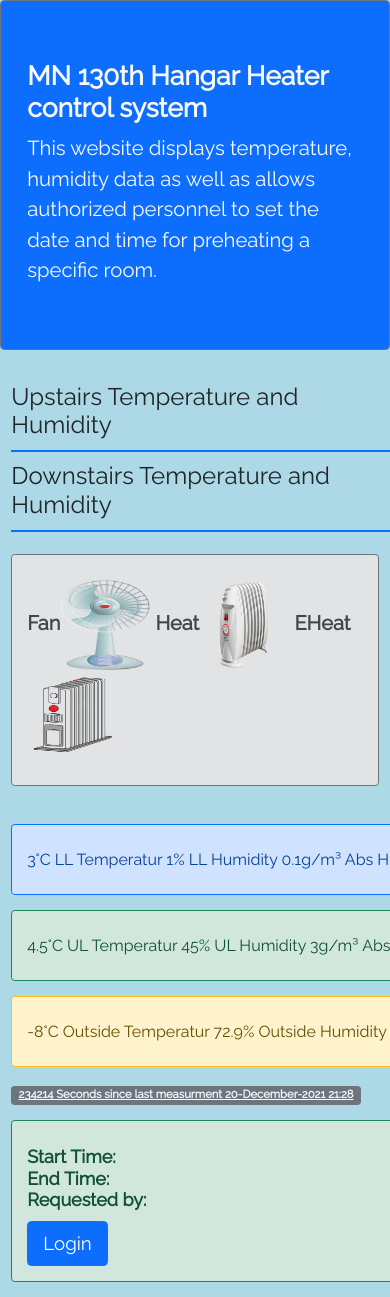
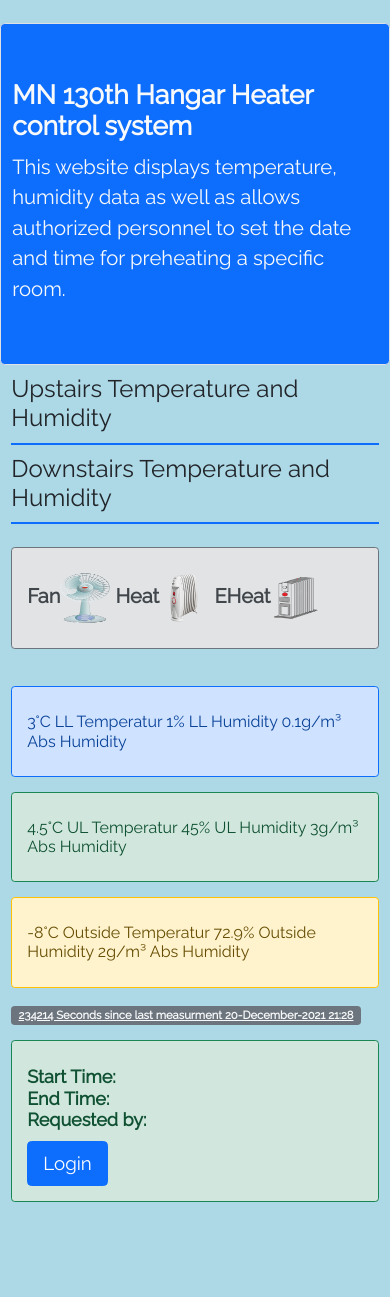
Before and after one commit to kouami/hangarheatingsystem, a PHP site: page / in a window 390 px wide; the page is wider, and only the part inside the window is pictured. After the commit the page ends 1202 px from the top of that part, so only its background shows below. Run offline with PHP 8.4, Linux system fonts and the light colour scheme; data comes from the database, SQL or seed files in the repository; some libraries are stand-ins or nearby versions.

Commit message:
Responsiveness cleanup.

```diff
--- a/index.php
+++ b/index.php
@@ -21,20 +21,13 @@ include 'profile.php';
     <script src="js/jquery.timepicker.min-1.3.5.js"></script>
 
     <link href="https://cdn.jsdelivr.net/npm/bootstrap@5.1.3/dist/css/bootstrap.min.css" rel="stylesheet">
+    <link rel="stylesheet" href="https://netdna.bootstrapcdn.com/bootstrap/3.0.0/css/bootstrap-glyphicons.css">
     <script src="https://cdn.jsdelivr.net/npm/bootstrap@5.1.3/dist/js/bootstrap.bundle.min.js"></script>
 
     <link rel="stylesheet" href="css/jquery.timepicker.min-1.3.5.css">
     <!--link rel="stylesheet" href="css/bootstrap.min-4.0.0-beta.2.css"-->
     <link rel="stylesheet" href="css/jQuery.switchButton.css">
-    <style>
-        .switch-wrapper {
-            display: inline-block;
-            position: relative;
-            top: 3px;
-            font-size: 18px;
 
-        }
-    </style>
     <style>
         .modal-header-primary {
             color: #fff;
@@ -112,86 +105,53 @@ include 'profile.php';
         display: none
     }
 </style>
-<style>
-    @media (min-width: 768px) {
-        .container-small {
-            width: 300px;
-        }
 
-        .container-large {
-            width: 970px;
-        }
-    }
-
-    @media (min-width: 992px) {
-        .container-small {
-            width: 500px;
-        }
-
-        .container-large {
-            width: 1170px;
-        }
-    }
-
-    @media (min-width: 1200px) {
-        .container-small {
-            width: 700px;
-        }
-
-        .container-large {
-            width: 1500px;
-        }
-    }
-
-    .container-small, .container-large {
-        max-width: 100%;
-    }
-
-</style>
 
 <body>
 
 <div class="container">
+    <br/>
     <div class="row">
-    <div class="p-1 mb-4 bg-primary rounded-3 border border-secondary">
-        <div class="container-fluid py-5">
+
+        <div class="container-fluid py-5 bg-primary rounded-3 border">
             <h3 class="display-6 fw-bold text-light">MN 130th Hangar Heater control system</h3>
             <p class="col-md-8 fs-4 text-light">
                 This website displays temperature, humidity data as well as allows authorized
                 personnel to set the date and time for preheating a specific room.
             </p>
         </div>
-    </div>
+
     </div>
     <div class="row">
 
-        <div class="col-sm-24">
+        <div class="col-sm-6">
             <h3>Upstairs Temperature and Humidity</h3>
 
-            <div id="myGraph2" class="border border-primary d-flex" style="width:602px"></div>
+            <div id="myGraph2" class="border border-primary"></div>
 
         </div>
-        <div class="col-sm-24"></div>
+        <div class="col-sm-6"></div>
     </div> <!-- end of first class row -->
 
     <div class="row">
 
-        <div class="col-sm-24">
+        <div class="col-sm-6">
             <h3>Downstairs Temperature and Humidity</h3>
 
-            <div id="myGraph" class="border border-primary d-flex" style="width:602px"></div>
+            <div id="myGraph" class="border border-primary d-flex"></div>
 
         </div>
-        <div class="col-sm-24"></div>
+        <div class="col-sm-6"></div>
 
     </div> <!-- end of second class row -->
 
     <div class="row">
 
-        <div class="col-sm-24" style="width:600px">
+        <!--div class="col-sm-24" style="width:600px"-->
+        <div class="col-sm-6">
             <br/>
             <!--div style="background:#f1f8e9; border:1px solid black; width:603px;"-->
-            <div class="alert alert-secondary d-flex align-items-center border border-secondary">
+            <div class="alert alert-secondary  align-items-center border border-secondary">
 
 
                 <h4>
@@ -204,12 +164,13 @@ include 'profile.php';
             </div>
 
         </div>
+        <div class="col-sm-6"></div>
     </div> <!-- end of second row -->
 
 
     <div class="row">
 
-        <div class="col-sm-24">
+        <div class="col-sm-6">
 
 
             <?php
@@ -232,19 +193,19 @@ include 'profile.php';
             ?>
 
             <br/>
-            <div class="alert alert-primary d-flex align-items-center border border-primary" style="width:600px" role="alert">
+            <div class="alert alert-primary d-flex align-items-center border border-primary" role="alert">
                 <div>
                     <?php print  "<h6>" . $llt . "&#176C LL Temperatur " . (int)$json[1] . "%  LL Humidity " . $json[8] . "g/m&#179 Abs Humidity</h6>"; ?>
                 </div>
             </div>
 
-            <div class="alert alert-success d-flex align-items-center border border-success" style="width:600px" role="alert">
+            <div class="alert alert-success d-flex align-items-center border border-success" role="alert">
                 <div>
                     <?php print  "<h6>" . $Ult . "&#176C UL Temperatur " . (int)$json[3] . "%  UL Humidity " . $json[9] . "g/m&#179 Abs Humidity</h6>"; ?>
                 </div>
             </div>
 
-            <div class="alert alert-warning d-flex align-items-center border border-warning" style="width:600px" role="alert">
+            <div class="alert alert-warning d-flex align-items-center border border-warning" role="alert">
                 <div>
                     <?php print  "<h6>" . $json[5] . "&#176C Outside Temperatur " . $json[6] . "%  Outside Humidity " . $json[7] . "g/m&#179 Abs Humidity</h6>"; ?>
                 </div>
@@ -260,7 +221,7 @@ include 'profile.php';
             </a>
             <p>
 
-            <div class="alert alert-success border border-success" style="width:600px">
+            <div class="alert alert-success border border-success">
                 <h5>
 
                     <div>
@@ -278,13 +239,12 @@ include 'profile.php';
                 </button>
             </div>
 
-            <!--<button type="button" name="login" id="login" class="btn btn-primary btn-lg" data-toggle="modal" data-target="#loginModal">Login</button>-->
-
         </div>
+        <div class="col-sm-6"></div>
     </div> <!-- End of row -->
     <div class="row"> <!-- Future Events Row -->
-        <div class="col-sm-24">
-        <div class="list-group" id="futureEvents" style="width:400px">
+        <div class="col-sm-4">
+            <div class="list-group" id="futureEvents">
 
                 <div id="fe" class="collapse">
 
@@ -292,13 +252,15 @@ include 'profile.php';
 
             </div>
         </div>
+        <div class="col-sm-4"></div>
+        <div class="col-sm-4"></div>
     </div>
 
     <!-- Login Modal -->
 
     <div class="modal fade" id="loginModal" tabindex="-1" role="dialog" aria-labelledby="myModalLabel"
          aria-hidden="true">
-        <div class="modal-dialog">
+        <div class="modal-dialog modal-sm">
             <div class="modal-content">
 
                 <div class="modal-header modal-header-primary">
@@ -314,14 +276,14 @@ include 'profile.php';
                                 <label for="username" class="input-group-addon glyphicon glyphicon-user"></label>
                             </div>
                         </div> <!-- /.form-group -->
-
+                        <br/>
                         <div class="form-group">
                             <div class="input-group">
                                 <input type="password" class="form-control" id="password" placeholder="Password">
                                 <label for="password" class="input-group-addon glyphicon glyphicon-lock"></label>
                             </div> <!-- /.input-group -->
                         </div> <!-- /.form-group -->
-
+                        <br/>
                         <div class="checkbox">
                             <label>
                                 <input type="checkbox"> Remember me
@@ -333,13 +295,6 @@ include 'profile.php';
 
                 <div class="modal-footer">
                     <button id="login_button" class="form-control btn btn-primary">Ok</button>
-
-                    <div class="progress">
-                        <div class="progress-bar progress-bar-primary" role="progressbar" aria-valuenow="1"
-                             aria-valuemin="1" aria-valuemax="100" style="width: 0%;">
-                            <span class="sr-only">progress</span>
-                        </div>
-                    </div>
                 </div> <!-- /.modal-footer -->
 
             </div><!-- /.modal-content -->
@@ -351,9 +306,5 @@ include 'profile.php';
     <!--</div> --> <!-- end of second row -->
 
 </div> <!-- class container -->
-
-<?php
-//print "The profile is : " .  $GLOBALS['profile'];
-?>
 </body>
 </html>
--- a/js/utils.js
+++ b/js/utils.js
@@ -12,8 +12,8 @@ function drawLineGraphs() {
         },
 
         smoothLine: true,
-        width: 600,
-        height: 240,
+        //width: 600,
+        //height: 240,
         backgroundColor: '#f1f8e9',
         colors: ['#a52714', '#097138'],
         min: 0,
@@ -87,7 +87,7 @@ function drawLineGraphs() {
                         "    </div>\n" +
                         "    <h5 class=\"mb-1\">Start Time: " + timeConverter(futureEventData[i][2]) + "</h5>\n" +
                         "    <h5 class=\"mb-1\">End Time: " + timeConverter(futureEventData[i][3]) + "</h5>\n" +
-                        "    <a href=\"#\" id=\"" + "events" + i  + "\" type=\"button\" name=\"" + futureEventData[i][0]  + "\" class=\"btn btn-secondary\" onClick=\"deleteEvent(this.name)\">Delete</a>\n" +
+                        "    <a href=\"#\" id=\"" + "events" + i  + "\" type=\"button\" name=\"" + futureEventData[i][0]  + "\" class=\"btn btn-outline-primary\" onClick=\"deleteEvent(this.name)\">Delete</a>\n" +
                         "</button>");
                 }
             }
@@ -135,28 +135,28 @@ function display() {
 
     if (fanData === 1) {
         //$('#fan').prop('checked', true);
-        $('#fanStuff').html('<img src="images/running_fan.gif" width="90" height="90">');
+        $('#fanStuff').html('<img src="images/running_fan.gif" width="50" height="50">');
 
     } else {
         //$('#fan').prop('checked', false);
-        $('#fanStuff').html('<img src="images/not_running_fan.png" width="90" height="90">');
+        $('#fanStuff').html('<img src="images/not_running_fan.png" width="50" height="50">');
     }
 
     if (heatData === 1) {
         //$('#heat').prop('checked', true);
-        $('#heatStuff').html('<img src="images/burning_flames.gif" width="90" height="90">');
+        $('#heatStuff').html('<img src="images/burning_flames.gif" width="50" height="50">');
     } else {
         //$('#heat').prop('checked', false);
-        $('#heatStuff').html('<img src="images/heater_no_heat.png" width="90" height="90">');
+        $('#heatStuff').html('<img src="images/heater_no_heat.png" width="50" height="50">');
     }
 
     if (eheatData === 1) {
         //$('#eheat').prop('checked', true);
-        $('#eheatStuff').html('<img src="images/eheat_on.png" width="90" height="90">');
+        $('#eheatStuff').html('<img src="images/eheat_on.png" width="50" height="50">');
 
     } else {
         //$('#eheat').prop('checked', false);
-        $('#eheatStuff').html('<img src="images/eheat_cold.png" width="90" height="90">');
+        $('#eheatStuff').html('<img src="images/eheat_cold.png" width="50" height="50">');
     }
 
 }
```
Also changed, not shown: settings.php (+18 -34 lines). Lines whose indentation alone changed are shown as unchanged.
